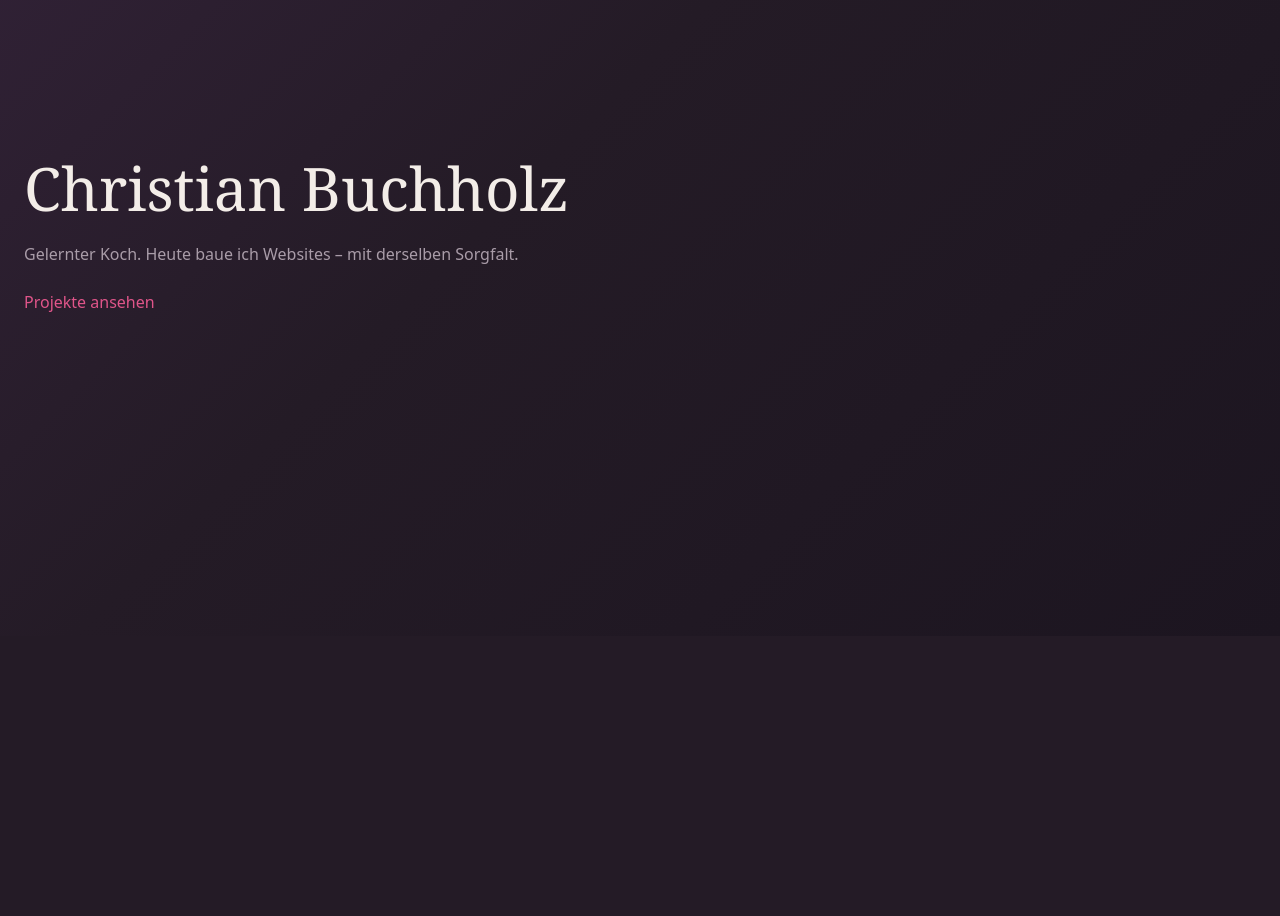
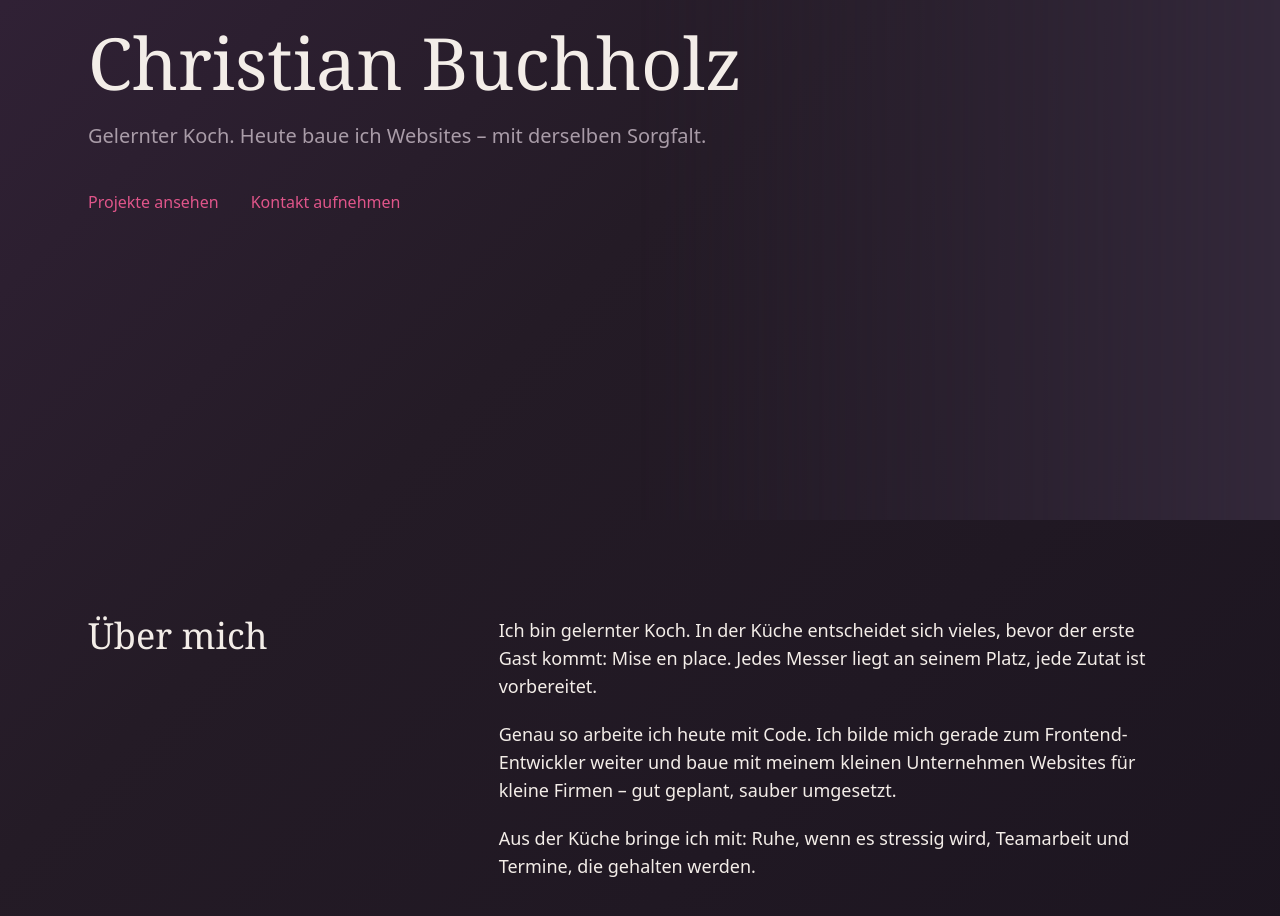
Before and after one commit to SilentCrouwd/cb-codes-dev, a React (Vite) app: page / in a window 1280 px wide. Shown: the part 280-1196 px from the top of the page. Before the commit the page ends 916 px from the top, so only its background shows below. Built offline with nearby package versions, Linux system fonts and the light colour scheme.

Commit message:
feat: implement Hero and About sections with initial content and styling

```diff
--- a/src/App.tsx
+++ b/src/App.tsx
@@ -1,18 +1,14 @@
 import { Header } from './components/Header';
+import { About } from './sections/About/About';
+import { Hero } from './sections/Hero/Hero';
 
 export function App() {
   return (
     <>
       <Header />
-      {/* Test content – replaced by the sections in phase 3 */}
-      <main className="flex min-h-svh flex-col justify-center gap-6 px-6">
-        <h1 className="font-display text-6xl">Christian Buchholz</h1>
-        <p className="max-w-prose text-muted">
-          Gelernter Koch. Heute baue ich Websites – mit derselben Sorgfalt.
-        </p>
-        <a href="#" className="text-accent">
-          Projekte ansehen
-        </a>
+      <main>
+        <Hero />
+        <About />
       </main>
     </>
   );
--- a/src/components/Header.tsx
+++ b/src/components/Header.tsx
@@ -3,7 +3,7 @@ import { Logo } from './Logo';
 
 export function Header() {
   return (
-    <header className="mx-auto flex max-w-6xl flex-wrap items-center justify-between gap-4 px-6 py-8">
+    <header className="absolute inset-x-0 top-0 z-10 mx-auto flex max-w-6xl flex-wrap items-center justify-between gap-4 px-6 py-8">
       <Logo />
       <nav aria-label="Hauptnavigation">
         <ul className="flex flex-wrap gap-7">
--- /dev/null
+++ b/src/content/about.ts
@@ -0,0 +1,13 @@
+export type AboutContent = {
+  heading: string;
+  paragraphs: string[];
+};
+
+export const about: AboutContent = {
+  heading: 'Über mich',
+  paragraphs: [
+    'Ich bin gelernter Koch. In der Küche entscheidet sich vieles, bevor der erste Gast kommt: Mise en place. Jedes Messer liegt an seinem Platz, jede Zutat ist vorbereitet.',
+    'Genau so arbeite ich heute mit Code. Ich bilde mich gerade zum Frontend-Entwickler weiter und baue mit meinem kleinen Unternehmen Websites für kleine Firmen – gut geplant, sauber umgesetzt.',
+    'Aus der Küche bringe ich mit: Ruhe, wenn es stressig wird, Teamarbeit und Termine, die gehalten werden.',
+  ],
+};
--- /dev/null
+++ b/src/content/hero.ts
@@ -0,0 +1,19 @@
+export type HeroLink = {
+  label: string;
+  href: string;
+};
+
+export type HeroContent = {
+  name: string;
+  story: string;
+  links: HeroLink[];
+};
+
+export const hero: HeroContent = {
+  name: 'Christian Buchholz',
+  story: 'Gelernter Koch. Heute baue ich Websites – mit derselben Sorgfalt.',
+  links: [
+    { label: 'Projekte ansehen', href: '#projekte' },
+    { label: 'Kontakt aufnehmen', href: '#kontakt' },
+  ],
+};
--- a/src/index.css
+++ b/src/index.css
@@ -27,6 +27,11 @@
   --font-sans: 'Atkinson Hyperlegible Next Variable', system-ui, sans-serif;
 }
 
+/* Fades an element in from left (transparent) to right (fully visible) */
+@utility fade-from-left {
+  mask-image: linear-gradient(to right, transparent, black);
+}
+
 @layer base {
   html {
     background-color: var(--color-page);
--- /dev/null
+++ b/src/sections/About/About.tsx
@@ -0,0 +1,20 @@
+import { about } from '../../content/about';
+
+export function About() {
+  return (
+    <section
+      id="ueber-mich"
+      aria-labelledby="ueber-mich-heading"
+      className="mx-auto max-w-6xl px-6 py-24 md:grid md:grid-cols-[1fr_2fr] md:gap-16"
+    >
+      <h2 id="ueber-mich-heading" className="font-display text-3xl md:text-4xl">
+        {about.heading}
+      </h2>
+      <div className="mt-6 max-w-prose space-y-5 text-lg md:mt-0">
+        {about.paragraphs.map((paragraph) => (
+          <p key={paragraph}>{paragraph}</p>
+        ))}
+      </div>
+    </section>
+  );
+}
--- /dev/null
+++ b/src/sections/Hero/Hero.tsx
@@ -0,0 +1,33 @@
+import { hero } from '../../content/hero';
+
+export function Hero() {
+  return (
+    <section className="relative flex min-h-svh items-center overflow-hidden py-32">
+      {/* Image placeholder – replaced by the AI image of Chris later */}
+      <div aria-hidden="true" className="absolute inset-0 md:left-auto md:w-1/2">
+        <div className="size-full bg-surface md:fade-from-left" />
+        {/* Mobile: darken the image so the text stays readable */}
+        <div className="absolute inset-0 bg-page/85 md:hidden" />
+      </div>
+
+      <div className="relative mx-auto w-full max-w-6xl px-6">
+        <h1 className="font-display text-5xl md:text-7xl">{hero.name}</h1>
+        <p className="mt-6 max-w-prose text-lg text-muted md:text-xl">
+          {hero.story}
+        </p>
+        <ul className="mt-10 flex flex-wrap gap-8">
+          {hero.links.map((link) => (
+            <li key={link.href}>
+              <a
+                href={link.href}
+                className="text-accent underline-offset-4 hover:underline"
+              >
+                {link.label}
+              </a>
+            </li>
+          ))}
+        </ul>
+      </div>
+    </section>
+  );
+}
```
Also changed, not shown: 1 other file (tests, documents, lock files or other folders).
